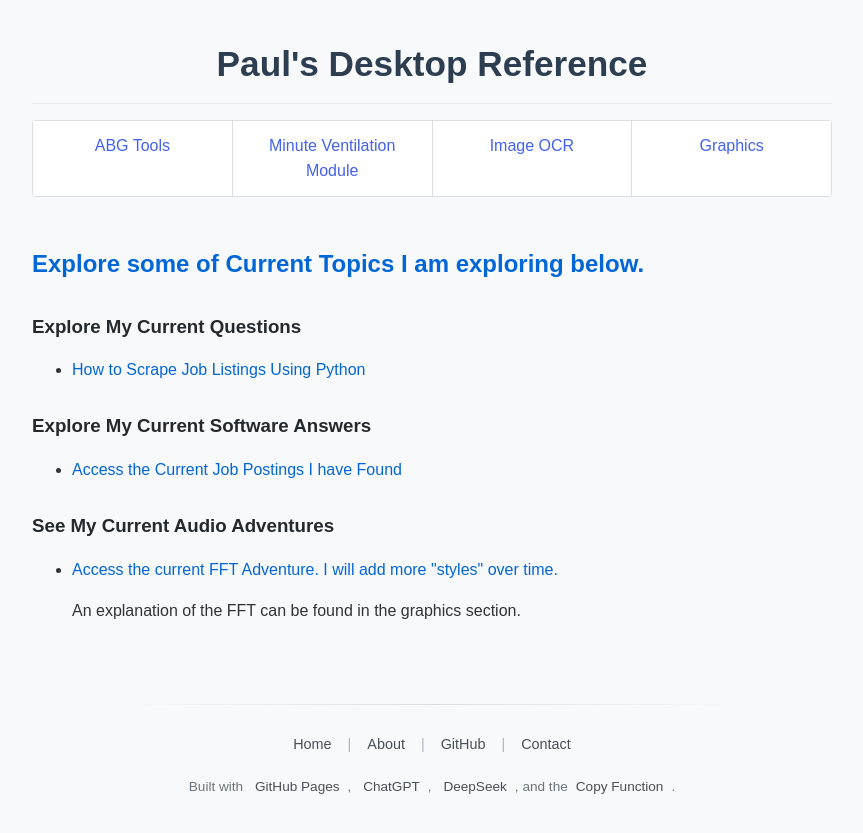
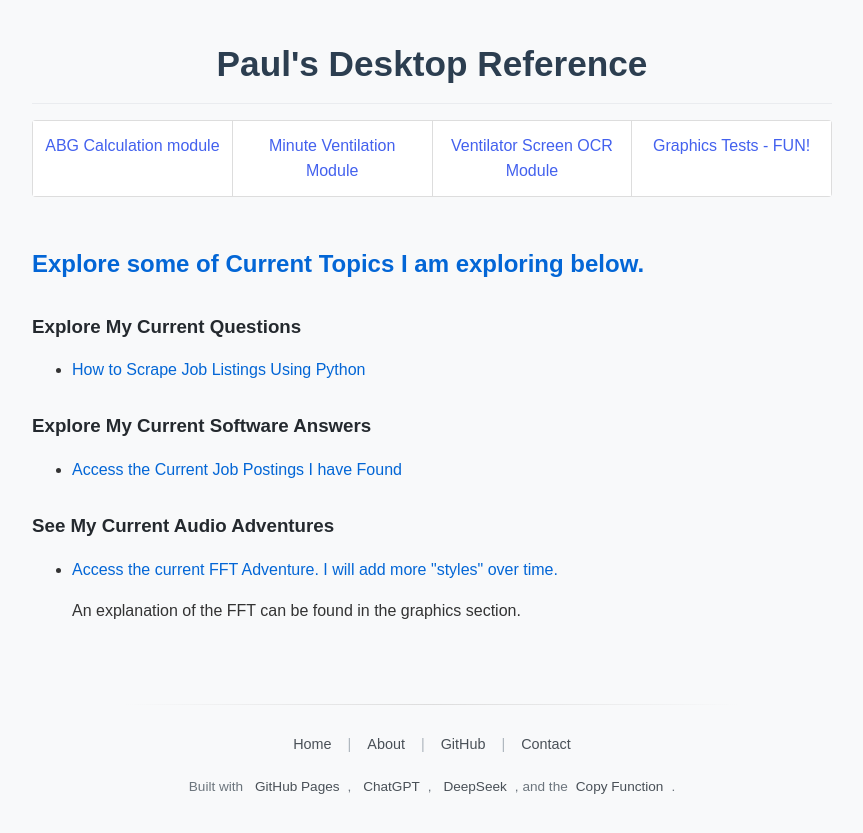
Before and after one commit to ZBZFirst/info, a Jekyll site: the page built from index.md, in a window 1280 px wide. Shown: the top 833 px of the page, without its empty margins (208-1071 px from the left). Built offline with Jekyll 4.4.1, drawn with Linux system fonts in a browser that asks for light colours.

Commit message:
Update navigation.yml

```diff
--- a/_data/navigation.yml
+++ b/_data/navigation.yml
@@ -1,8 +1,8 @@
-- name: "ABG Tools"
+- name: "ABG Calculation module"
   url: "/info/ABGpHCalculator.html"
 - name: "Minute Ventilation Module"
   url: "/info/quiz1/MinuteVentilationExplained.html"
-- name: "Image OCR"
+- name: "Ventilator Screen OCR Module"
   url: "/info/VentScreenOCR.html"
-- name: "Graphics"
+- name: "Graphics Tests - FUN!"
   url: "/info/graphics/graphicsindex.html"
```
